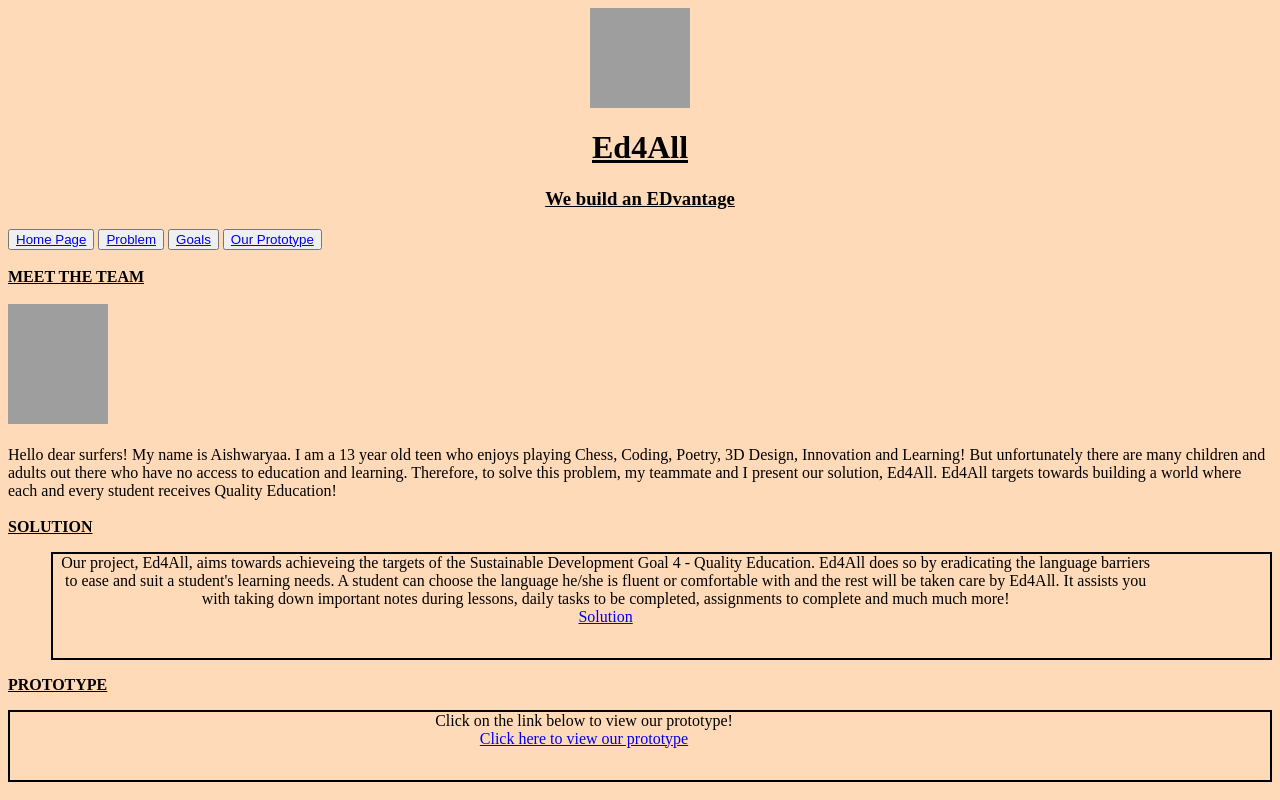
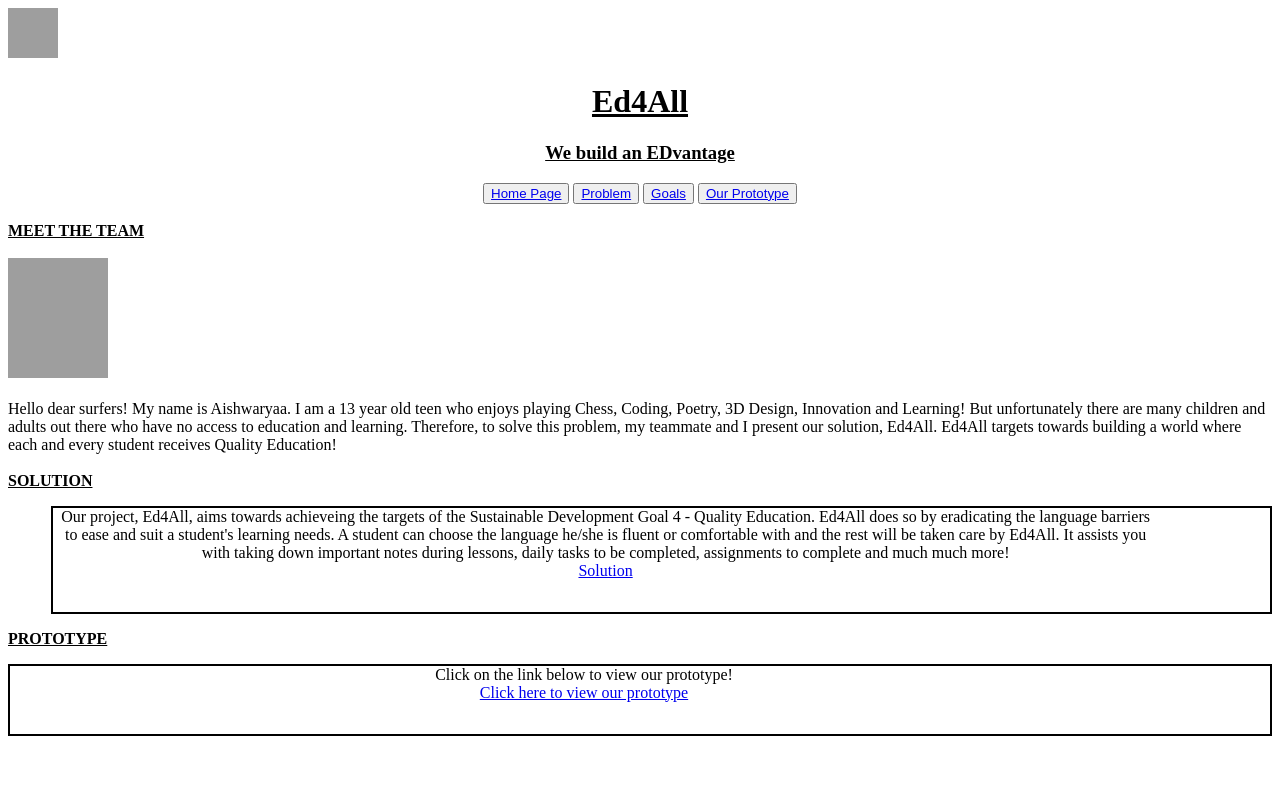
Before and after one commit to GoldenKTB/Ed4All, a Flask app: page / in a window 1280 px wide. Run offline with Flask 2, Linux system fonts and the light colour scheme; grey boxes are pictures that could not be loaded.

Commit message:
Update index.html

```diff
--- a/templates/index.html
+++ b/templates/index.html
@@ -5,45 +5,44 @@
     <meta http-equiv="X-UA-Compatible" content="IE=edge" />
     <meta name="viewport" content="width=device-width, initial-scale=1.0" />
     <title>Ed4All</title>
-    <link href="{{url_for('static',filename='styles/style.css')}}" rel="stylesheet" type="text/css">
+    <link href="style.css" rel="stylesheet">
     <style>
-      div.ex1 {
-  max-width: 500px;
-  margin: auto;
-}
+
     </style>
   </head>
 
 
-   <body style="background-color:peachpuff"></body>
+   <body style="background-color: white"></body>
 
-    <img
-      src="images for project/Ed4All.jpg"
+    <div class="logo"><img class="Image Image1"
+      src="images for project/Ed4All.png"
       alt="The logo of our project - Ed4All"
-      width="100px"
-      height="100px"
-      class="center"
-    />
+      width="50px"
+      height="50px">
+    </div>
 
     <h1><header class="Main-Header"><b><u>Ed4All</u></b></h1>
     <h3><u><b>We build an EDvantage</b></u></h3>
     </header>
 
-  <nav>
-   <button><a href="index.html" text-align: center; style="display:block;height:100%;width:100%">Home Page</a></button>
-   <button><a href="problem.html" style="display:block;height:100%;width:100%">Problem</a></button>
-   <button><a href="Goals of solution.html" style="display:block;height:100%;width:100%">Goals</a></button>
-   <button><a href="prototype.html" style="display:block;height:100%;width:100%">Our Prototype</a></button>
-  </nav> <br>
+
+    <div style="text-align:center">
+
+   <button class="button button1"><a href="index.html" style="display:block;height:100%;width:100%">Home Page</a></button>
+   <button class="button button2"><a href="problem.html" style="display:block;height:100%;width:100%">Problem</a></button>
+   <button class="button button3"><a href="Goals of solution.html" style="display:block;height:100%;width:100%">Goals</a></button>
+   <button class="button button4"><a href="prototype.html" style="display:block;height:100%;width:100%">Our Prototype</a></button>
+  </div> <br>
 
 
     <p2><b><u>MEET THE TEAM</u></b></p2>
         <article> <br>
-                <img
+                <img class="Image Image2"
                 src="images for project/Aishwaryaa- Front side.jpeg"
                 alt="A picture of one of the team member. Her name is Aishwaryaa"
                 width="100px"
                 height="120px"
+                class="center"
                 >
         </article>
 
```
